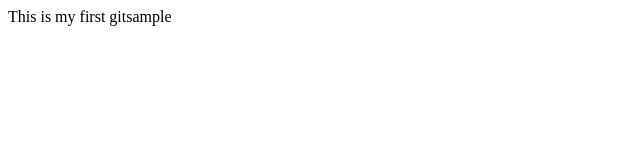
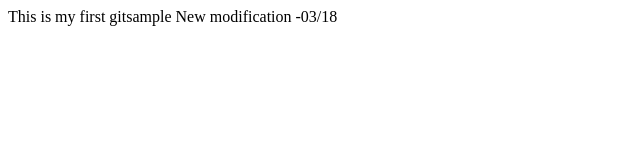
Before and after one commit to Lakshmi131/gittest, a plain HTML site: page index.html in a window 1280 px wide. Shown: the whole page, without its empty margins (0-640 px from the left). Drawn offline with Linux system fonts and the light colour scheme.

Commit message:
Testing Branch

```diff
--- a/index.html
+++ b/index.html
@@ -9,5 +9,6 @@
 </head>
 <body>
     This is my first gitsample
+    New modification -03/18
 </body>
 </html>
```
